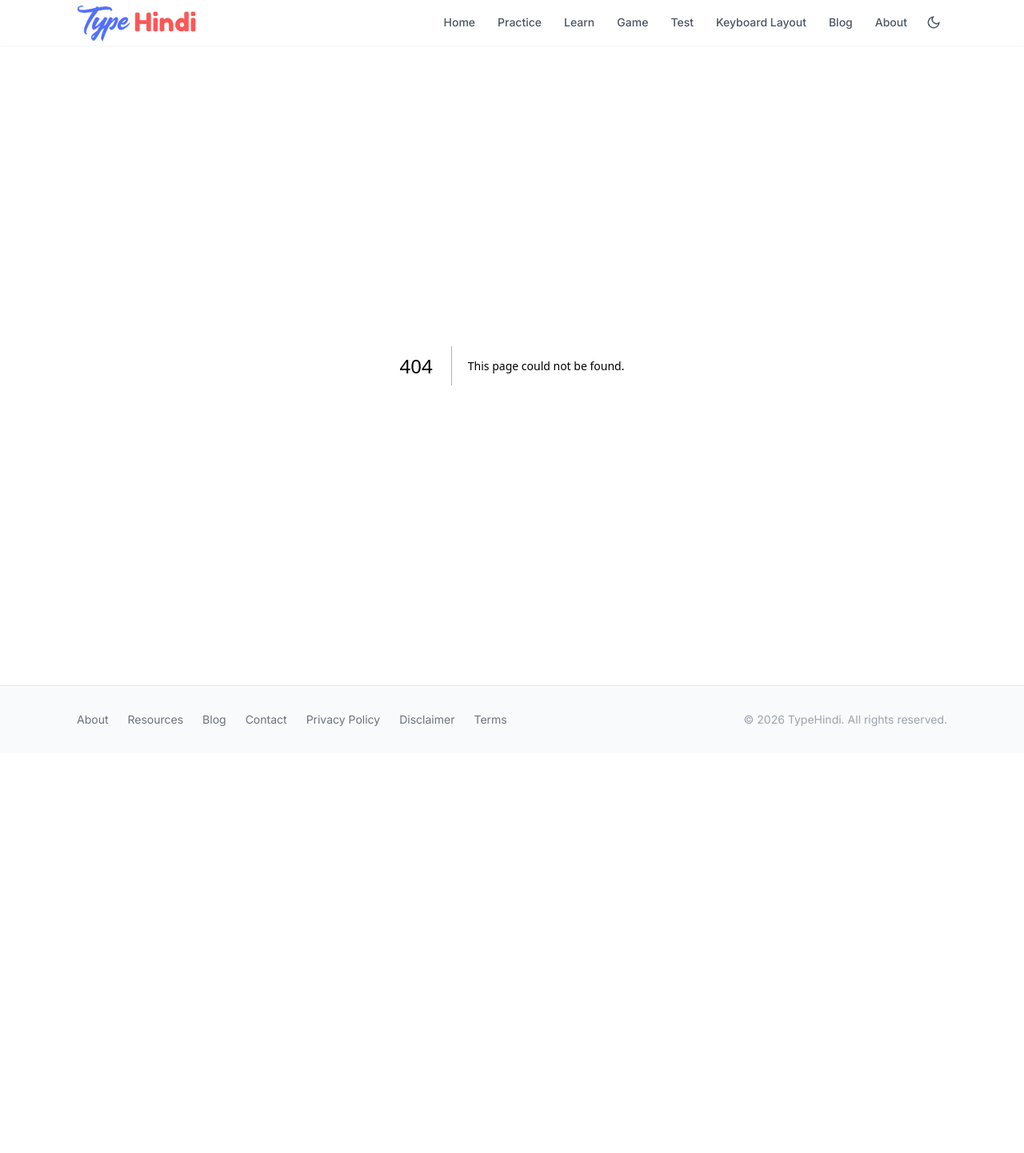
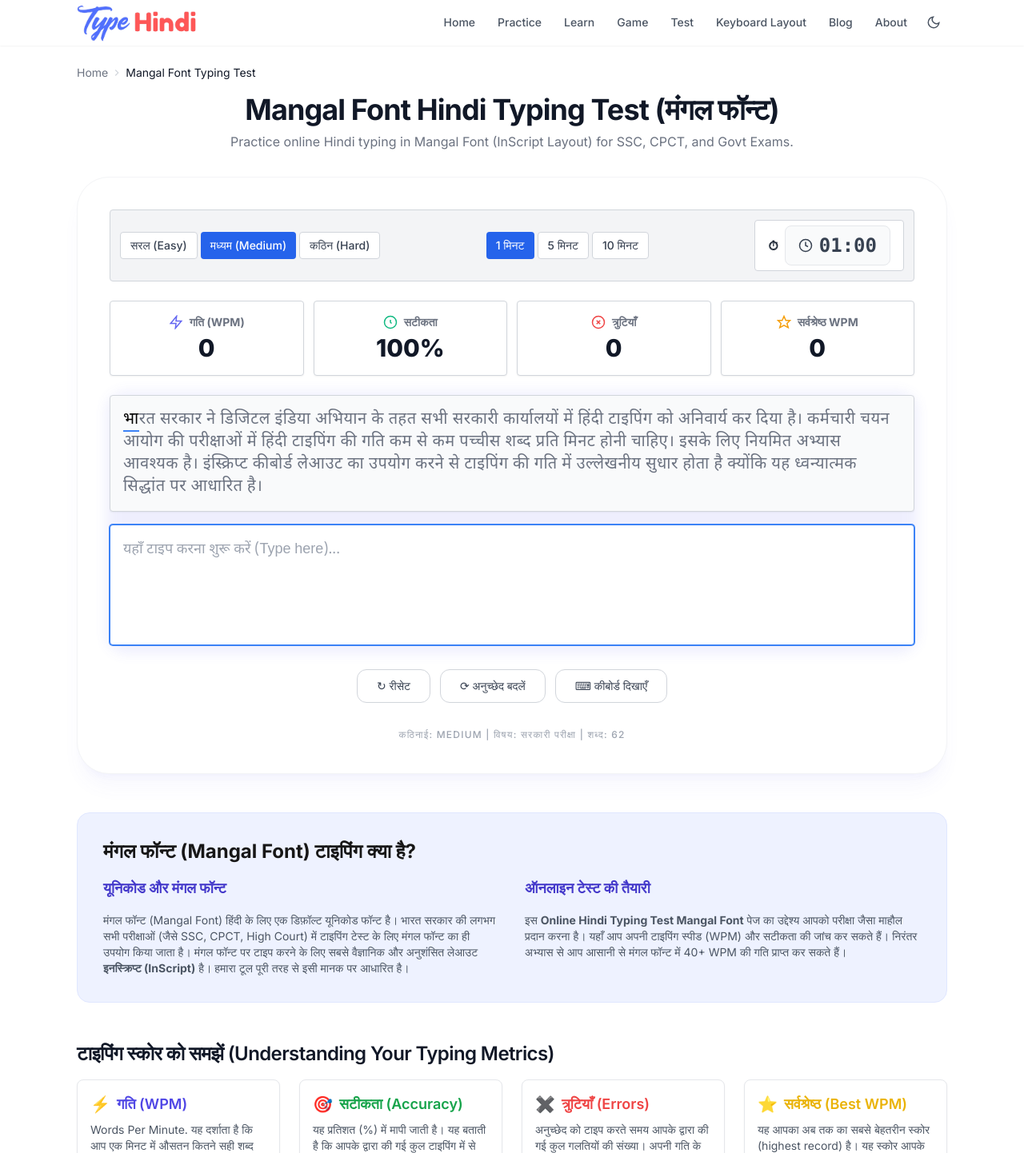
Before and after one commit to therohitbiruli/typehindi, a Next.js app: page /mangal-font-typing-test in a window 1280 px wide. Before the commit this address had no page. Shown: the top 1442 px of the page at 80% size. Before the commit the page ends 942 px from the top, so only its background shows below. Built offline with nearby package versions, Linux system fonts and the light colour scheme.

Commit message:
Optimize SEO for Mangal Font Hindi Typing Test

```diff
--- a/src/app/layout.tsx
+++ b/src/app/layout.tsx
@@ -26,8 +26,13 @@ export const metadata: Metadata = {
     template: "%s | TypeHindi",
   },
   description:
-    "Free online Hindi typing practice with InScript keyboard layout. Improve your Hindi typing speed for SSC, CGL, CHSL exams. Real-time WPM tracking, lessons, and typing games.",
+    "Free online Hindi typing practice with Mangal Font (InScript keyboard layout). Improve your Hindi typing speed for SSC, CGL, CHSL exams. Real-time WPM tracking, lessons, and typing games.",
   keywords: [
+    "mangal font hindi typing test",
+    "online hindi typing test mangal font",
+    "hindi mangal typing test",
+    "hindi typing tutor mangal font",
+    "hindi typing test online mangal font",
     "Hindi typing practice",
     "InScript keyboard",
     "Hindi typing test",
@@ -36,6 +41,7 @@ export const metadata: Metadata = {
     "free Hindi typing",
     "हिंदी टाइपिंग अभ्यास",
     "इंस्क्रिप्ट कीबोर्ड",
+    "मंगल फॉन्ट टाइपिंग"
   ],
   openGraph: {
     title: "TypeHindi - Free Hindi Typing Practice",
@@ -62,7 +68,7 @@ const jsonLd = {
   "@type": "WebSite",
   "name": "TypeHindi",
   "url": "https://typehindi.in",
-  "description": "The ultimate Hindi typing platform with InScript keyboard layout, games, and WPM tracking.",
+  "description": "The ultimate Hindi typing platform with Mangal Font & InScript keyboard layout, typing tests, and WPM tracking.",
   "potentialAction": {
     "@type": "SearchAction",
     "target": "https://typehindi.in/search?q={search_term_string}",
--- /dev/null
+++ b/src/app/mangal-font-typing-test/layout.tsx
@@ -0,0 +1,22 @@
+import type { Metadata } from "next";
+
+export const metadata: Metadata = {
+  title: "Online Mangal Font Hindi Typing Test | Free Practice Tool",
+  description: "Practice your Hindi typing with the official Mangal Font (InScript layout) used in SSC, CPCT, and state exams. Free online typing test with WPM tracking.",
+  keywords: [
+    "hindi mangal typing test",
+    "online hindi typing test mangal font",
+    "mangal font hindi typing test",
+    "hindi typing test online mangal font",
+    "hindi typing tutor mangal font",
+    "Mangal font test",
+  ],
+};
+
+export default function MangalLayout({
+  children,
+}: {
+  children: React.ReactNode;
+}) {
+  return children;
+}
--- /dev/null
+++ b/src/app/mangal-font-typing-test/page.tsx
@@ -0,0 +1,53 @@
+"use client";
+
+import { Breadcrumb } from "../../components/Breadcrumb";
+import { AdPlaceholder } from "../../components/AdPlaceholder";
+import { PracticeTool } from "../../components/PracticeTool";
+import { SEOContent } from "../../components/SEOContent";
+
+export default function MangalFontTestPage() {
+  return (
+    <div className="container-main py-6">
+      <Breadcrumb items={[{ label: "Home", href: "/" }, { label: "Mangal Font Typing Test" }]} />
+
+      <AdPlaceholder position="top" />
+
+      {/* Page Header */}
+      <div className="mb-8 text-center">
+        <h1 className="heading-1 mb-2">Mangal Font Hindi Typing Test (मंगल फॉन्ट)</h1>
+        <p className="text-muted">
+          Practice online Hindi typing in Mangal Font (InScript Layout) for SSC, CPCT, and Govt Exams.
+        </p>
+      </div>
+
+      {/* Practice Tool */}
+      <div className="bg-white dark:bg-gray-900 rounded-[2.5rem] p-6 sm:p-10 shadow-xl shadow-primary-500/5 border border-gray-100 dark:border-gray-800">
+        <PracticeTool />
+      </div>
+
+      <AdPlaceholder position="bottom" />
+
+      {/* Dedicated Mangal Font SEO Section */}
+      <section className="mt-12 mb-12 bg-indigo-50 dark:bg-indigo-900/10 rounded-2xl p-8 border border-indigo-100 dark:border-indigo-800/30">
+        <h2 className="text-2xl font-bold mb-4">मंगल फॉन्ट (Mangal Font) टाइपिंग क्या है?</h2>
+        <div className="grid gap-8 md:grid-cols-2">
+          <div className="space-y-4">
+            <h3 className="text-lg font-bold text-indigo-700 dark:text-indigo-400">यूनिकोड और मंगल फॉन्ट</h3>
+            <p className="text-sm text-gray-600 dark:text-gray-400">
+              मंगल फॉन्ट (Mangal Font) हिंदी के लिए एक डिफ़ॉल्ट यूनिकोड फॉन्ट है। भारत सरकार की लगभग सभी परीक्षाओं (जैसे SSC, CPCT, High Court) में टाइपिंग टेस्ट के लिए मंगल फॉन्ट का ही उपयोग किया जाता है। मंगल फॉन्ट पर टाइप करने के लिए सबसे वैज्ञानिक और अनुशंसित लेआउट <strong>इनस्क्रिप्ट (InScript)</strong> है। हमारा टूल पूरी तरह से इसी मानक पर आधारित है।
+            </p>
+          </div>
+          <div className="space-y-4">
+            <h3 className="text-lg font-bold text-indigo-700 dark:text-indigo-400">ऑनलाइन टेस्ट की तैयारी</h3>
+            <p className="text-sm text-gray-600 dark:text-gray-400">
+              इस <strong>Online Hindi Typing Test Mangal Font</strong> पेज का उद्देश्य आपको परीक्षा जैसा माहौल प्रदान करना है। यहाँ आप अपनी टाइपिंग स्पीड (WPM) और सटीकता की जांच कर सकते हैं। निरंतर अभ्यास से आप आसानी से मंगल फॉन्ट में 40+ WPM की गति प्राप्त कर सकते हैं।
+            </p>
+          </div>
+        </div>
+      </section>
+
+      {/* General SEO Content */}
+      <SEOContent />
+    </div>
+  );
+}
--- a/src/app/page.tsx
+++ b/src/app/page.tsx
@@ -152,7 +152,7 @@ export default function Homepage() {
             <div>
               <h2 className="text-2xl font-bold text-gray-900 dark:text-white mb-4 border-b pb-2">हिंदी टाइपिंग टूल का अवलोकन</h2>
               <div className="text-gray-700 dark:text-gray-300 space-y-4">
-                <p>सबसे व्यापक ऑनलाइन हिंदी टाइपिंग टेस्ट प्लेटफॉर्म पर आपका स्वागत है। यह सॉफ़्टवेयर प्रामाणिक इनस्क्रिप्ट (InScript) लेआउट का उपयोग करता है, जिसे भारत सरकार द्वारा SSC, CHSL, CGL और राज्य पुलिस परीक्षाओं सहित सभी आधिकारिक कार्यों और परीक्षाओं के लिए अनिवार्य किया गया है।</p>
+                <p>सबसे व्यापक ऑनलाइन हिंदी टाइपिंग टेस्ट (Hindi Typing Test) प्लेटफॉर्म पर आपका स्वागत है। यह सॉफ़्टवेयर प्रामाणिक इनस्क्रिप्ट (InScript) लेआउट का उपयोग करता है, जो मंगल फॉन्ट (Mangal Font) टाइपिंग के लिए पूरी तरह से उपयुक्त है। इसे भारत सरकार द्वारा SSC, CPCT, CHSL, CGL और राज्य पुलिस परीक्षाओं सहित सभी आधिकारिक कार्यों और परीक्षाओं के लिए अनिवार्य किया गया है।</p>
                 <p>अपनी टाइपिंग सुधारने के लिए आप इस टूल का उपयोग कैसे कर सकते हैं:</p>
                 <ul className="list-disc pl-6 space-y-2">
                   <li><strong>अपना समय और कठिनाई स्तर चुनें:</strong> 1, 5 या 10 मिनट के टेस्ट में से चुनें। आपको यथार्थवादी अभ्यास देने के लिए अनुच्छेद वास्तविक परीक्षा पत्रों से लिए गए हैं।</li>
@@ -164,7 +164,7 @@ export default function Homepage() {
             </div>
 
             <div>
-              <h2 className="text-2xl font-bold text-gray-900 dark:text-white mb-4 border-b pb-2">हिंदी अक्षर कैसे टाइप करें (इनस्क्रिप्ट)?</h2>
+              <h2 className="text-2xl font-bold text-gray-900 dark:text-white mb-4 border-b pb-2">मंगल फॉन्ट (Mangal Font) और इनस्क्रिप्ट लेआउट में कैसे टाइप करें?</h2>
               <div className="text-gray-700 dark:text-gray-300 space-y-4">
                 <p>इनस्क्रिप्ट (InScript) कीबोर्ड लेआउट भारतीय मानक ब्यूरो (BIS) द्वारा मानकीकृत है। यह भारतीय लिपियों की ध्वन्यात्मक प्रकृति पर आधारित एक तार्किक लेआउट है। लिप्यंतरण (transliteration) टूल के विपरीत जहाँ आप हिंदी प्राप्त करने के लिए अंग्रेजी में टाइप करते हैं, इनस्क्रिप्ट हिंदी अक्षरों को सीधे कुंजियों से जोड़ता है।</p>
                 <h3 className="text-xl font-bold text-gray-800 dark:text-gray-200 mt-4">स्वर और मात्राएँ</h3>
@@ -228,7 +228,7 @@ export default function Homepage() {
             <div className="bg-gray-50 dark:bg-gray-900 p-6 rounded-2xl border border-gray-100 dark:border-gray-800">
               <h3 className="text-xl font-bold mb-3">सरकारी परीक्षाओं के लिए कौन सा कीबोर्ड लेआउट सबसे अच्छा है?</h3>
               <p className="text-gray-600 dark:text-gray-400 leading-relaxed">
-                SSC, CGL, CHSL, और अन्य सरकारी परीक्षाओं के लिए 'इनस्क्रिप्ट' कीबोर्ड लेआउट सबसे अच्छा और प्रामाणिक माना जाता है क्योंकि यह भारत सरकार द्वारा निर्धारित मानक है। टाइपहिंदी भी मुख्य रूप से इनस्क्रिप्ट लेआउट पर आधारित है।
+                SSC, CGL, CHSL, और अन्य सरकारी परीक्षाओं के लिए 'इनस्क्रिप्ट' कीबोर्ड लेआउट सबसे अच्छा और प्रामाणिक माना जाता है क्योंकि यह भारत सरकार द्वारा निर्धारित मानक है। इन परीक्षाओं में आमतौर पर मंगल फॉन्ट (Mangal Font) का उपयोग होता है, जिसके लिए इनस्क्रिप्ट सीखना अनिवार्य है। टाइपहिंदी भी मुख्य रूप से इनस्क्रिप्ट लेआउट पर आधारित है।
               </p>
             </div>
 
--- a/src/app/sitemap.ts
+++ b/src/app/sitemap.ts
@@ -18,6 +18,7 @@ export default function sitemap(): MetadataRoute.Sitemap {
     '/privacy-policy',
     '/terms',
     '/disclaimer',
+    '/mangal-font-typing-test',
     ...blogs.map(blog => `/learn/${blog.slug}`),
   ].map((route) => ({
     url: `${baseUrl}${route}`,
```
